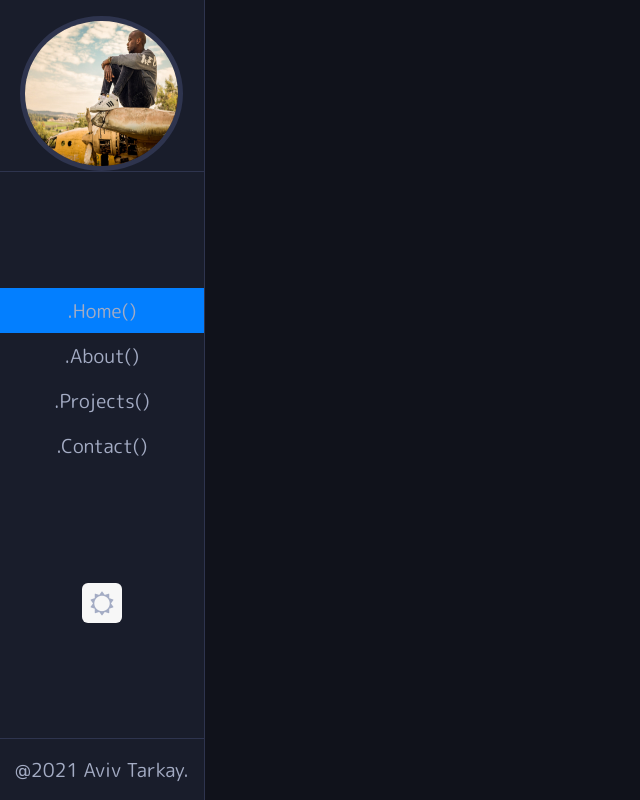
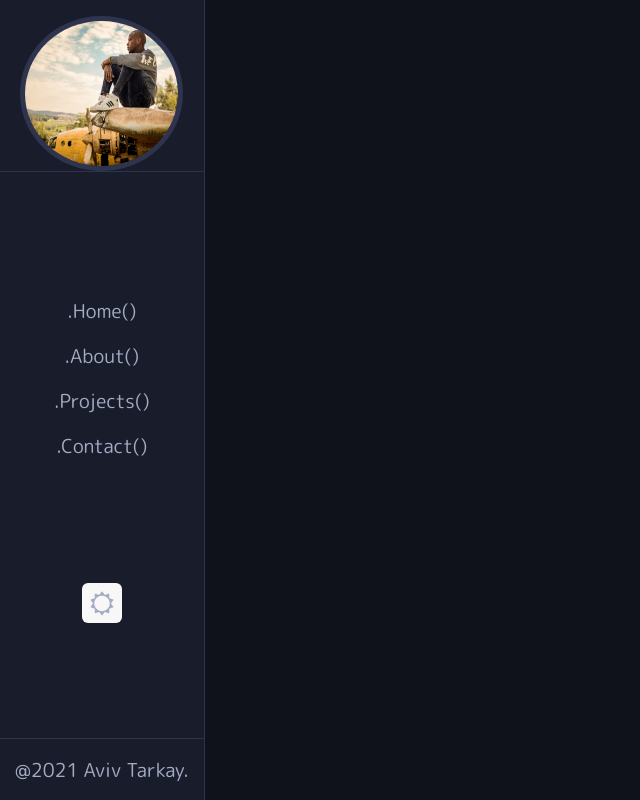
Before and after one commit to AvivTarkay/My-Latest-Portfolio, a React (Create React App) app: page / in a window 1280 px wide. Shown: the whole page, without its empty margins (0-640 px from the left). Built offline with nearby package versions, Linux system fonts and the light colour scheme; the HTML template or start-up script is replaced by a standard one.

Commit message:
changes on route

```diff
--- a/src/Components/NavBar.js
+++ b/src/Components/NavBar.js
@@ -13,7 +13,12 @@ function Navbar() {
 
 				<ul className="nav-items">
 					<li className="nav-item">
-						<NavLink to="/" exact activeClassName="active" className="nav-link">
+						<NavLink
+							to="/my-latest-portfolio"
+							exact
+							activeClassName="active"
+							className="nav-link"
+						>
 							.Home()
 						</NavLink>
 					</li>
```
Also changed, not shown: 1 other file (tests, documents, lock files or other folders).
